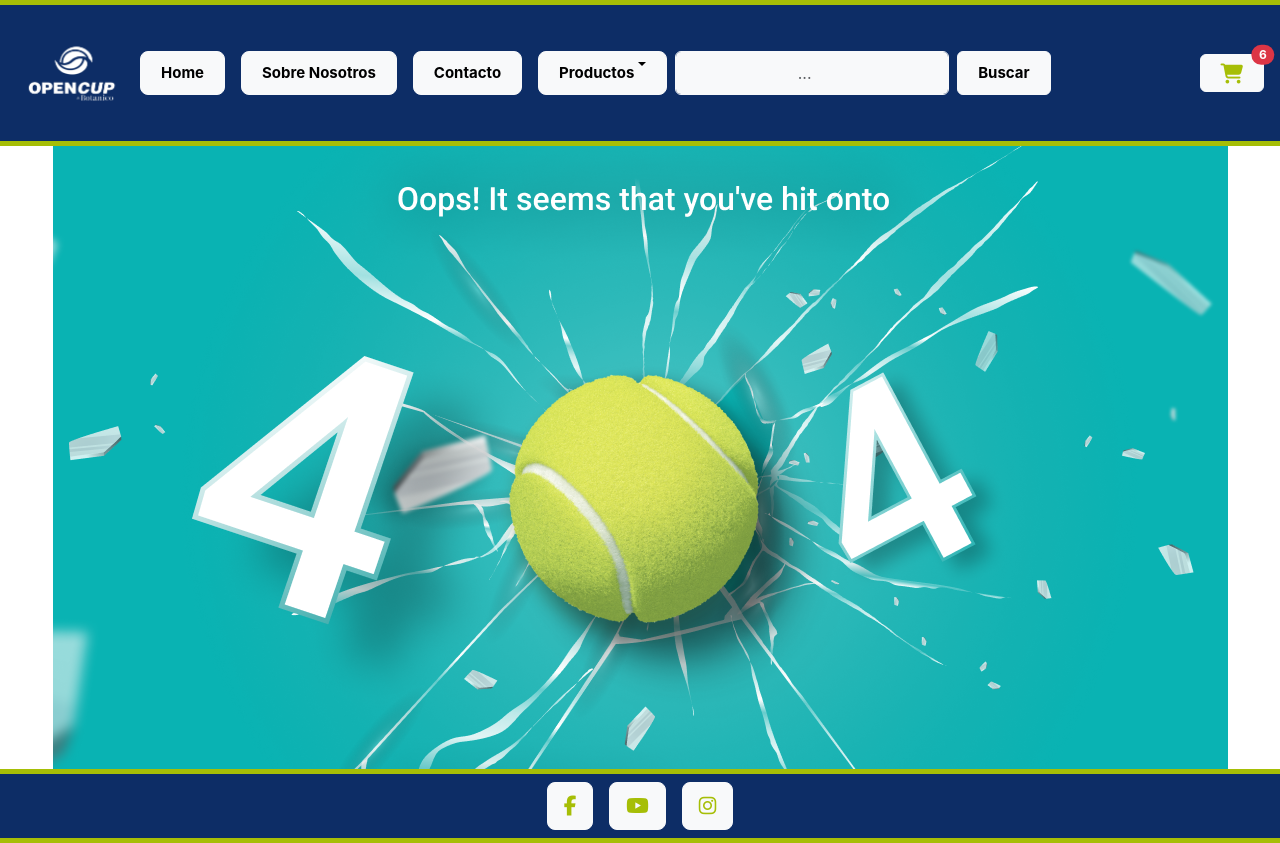
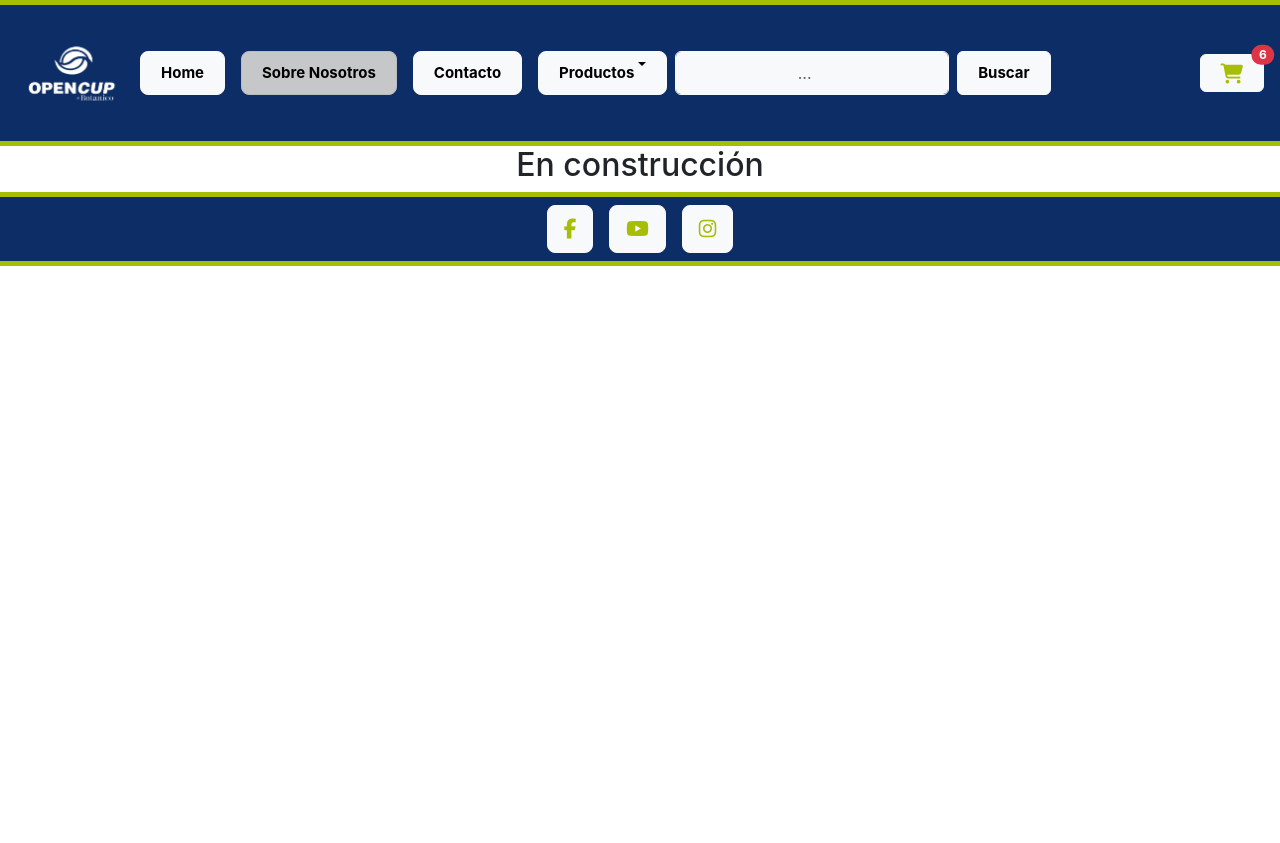
Before and after one commit to EliOlmos/segundaPreEntregaOlmos, a React (Create React App) app: page /SobreNosotros in a window 1280 px wide. After the commit the page ends 800 px from the top, so only its background shows below. Built offline with nearby package versions, Linux system fonts and the light colour scheme.

Commit message:
desarrolo pre entrega 2

```diff
--- a/src/App.js
+++ b/src/App.js
@@ -5,6 +5,8 @@ import ItemDetailContainer from "./components/itemDetailConteiner/ItemDetailCont
 import ItemListConteiner from "./components/itemListConteiner/ItemListConteiner";
 import NavBar from "./components/navBar/NavBar";
 import error404 from "../src/assets/error404.png"
+import SobreNosotros from "./components/sobreNosotros/SobreNosotros";
+import Contacto from "./components/contacto/Contacto";
 
 function App() {
   return (
@@ -16,6 +18,8 @@ function App() {
       <Route path="/category/:itemCategory" element= {<ItemListConteiner />}/>
       <Route path="item/:itemId" element= {<ItemDetailContainer/>}/>
       <Route path="*" element= {<img src={error404} alt="error"/>}/>
+      <Route path="/SobreNosotros" element= {<SobreNosotros/>}/>
+      <Route path="/Contacto" element= {<Contacto/>}/>
       </Routes>
       <Footer/>
       </BrowserRouter>
--- a/src/components/contacto/Contacto.jsx
+++ b/src/components/contacto/Contacto.jsx
@@ -2,7 +2,9 @@ import React from 'react'
 
 const Contacto = () => {
   return (
-    <div>Contacto</div>
+    <div>
+      <h2>En breve más información</h2>
+    </div>
   )
 }
 
--- a/src/components/item/Item.css
+++ b/src/components/item/Item.css
@@ -0,0 +1,5 @@
+
+.hover:hover{
+transform: scale(1.1);
+transition: 2s;
+}
--- a/src/components/item/Item.jsx
+++ b/src/components/item/Item.jsx
@@ -6,7 +6,7 @@ const Item = ({ id, categoria, titulo, imagen, descripcion, precio }) => {
   const navigate = useNavigate();
   return (
     <div
-      className="card m-3 mt-3 shadow-lg p-3 mb-5 bg-body rounded hoover"
+      className="card m-5 mt-3 shadow-lg p-3 mb-5 bg-body rounded hover"
       style={{ width: "18rem" }}
     >
       <h5 className="card-title">{titulo}</h5>
--- a/src/components/navBar/NavBar.jsx
+++ b/src/components/navBar/NavBar.jsx
@@ -47,7 +47,7 @@ const NavBar = () => {
                 </NavLink>
               </li>
               <li className="nav-item ">
-                <button
+                <NavLink to={"/SobreNosotros"}
                   type="button"
                   className="btn btn-light btn-lg  mx-2"
                   style={{
@@ -57,10 +57,10 @@ const NavBar = () => {
                   }}
                 >
                   Sobre Nosotros
-                </button>
+                </NavLink>
               </li>
               <li className="nav-item ">
-                <button
+              <NavLink to={"/Contacto"}
                   type="button"
                   className="btn btn-light btn-lg  mx-2"
                   style={{
@@ -70,7 +70,7 @@ const NavBar = () => {
                   }}
                 >
                   Contacto
-                </button>
+                </NavLink>
               </li>
               <li className="nav-item dropdown">
                 <button
--- /dev/null
+++ b/src/components/sobreNosotros/SobreNosotros.css
@@ -0,0 +1,9 @@
+.fondo{
+display: flex;
+  margin: 0;
+  background-size: cover;
+  background-repeat: no-repeat;
+  background-attachment: fixed;
+  background-position: center;
+  flex-direction: column;
+}
--- a/src/components/sobreNosotros/SobreNosotros.jsx
+++ b/src/components/sobreNosotros/SobreNosotros.jsx
@@ -1,8 +1,11 @@
 import React from 'react'
+import "../sobreNosotros/SobreNosotros.css"
 
 const SobreNosotros = () => {
   return (
-    <div>SobreNosotros</div>
+    <div className='fondo'>
+      <h2>En construcción</h2>
+    </div>
   )
 }
 
```
Also changed, not shown: src/components/contacto/Contacto.css (added), 1 other file (tests, documents, lock files or other folders).
